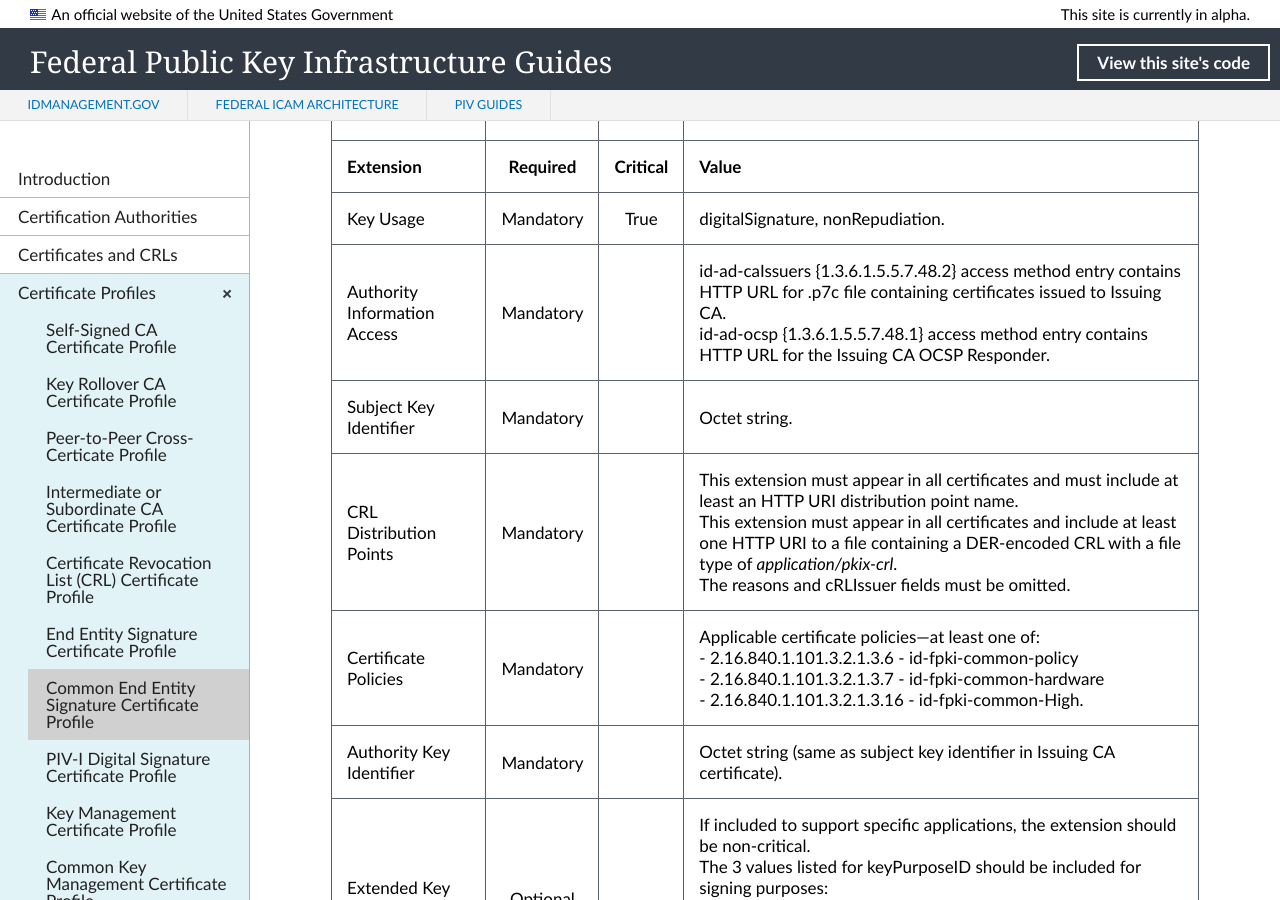
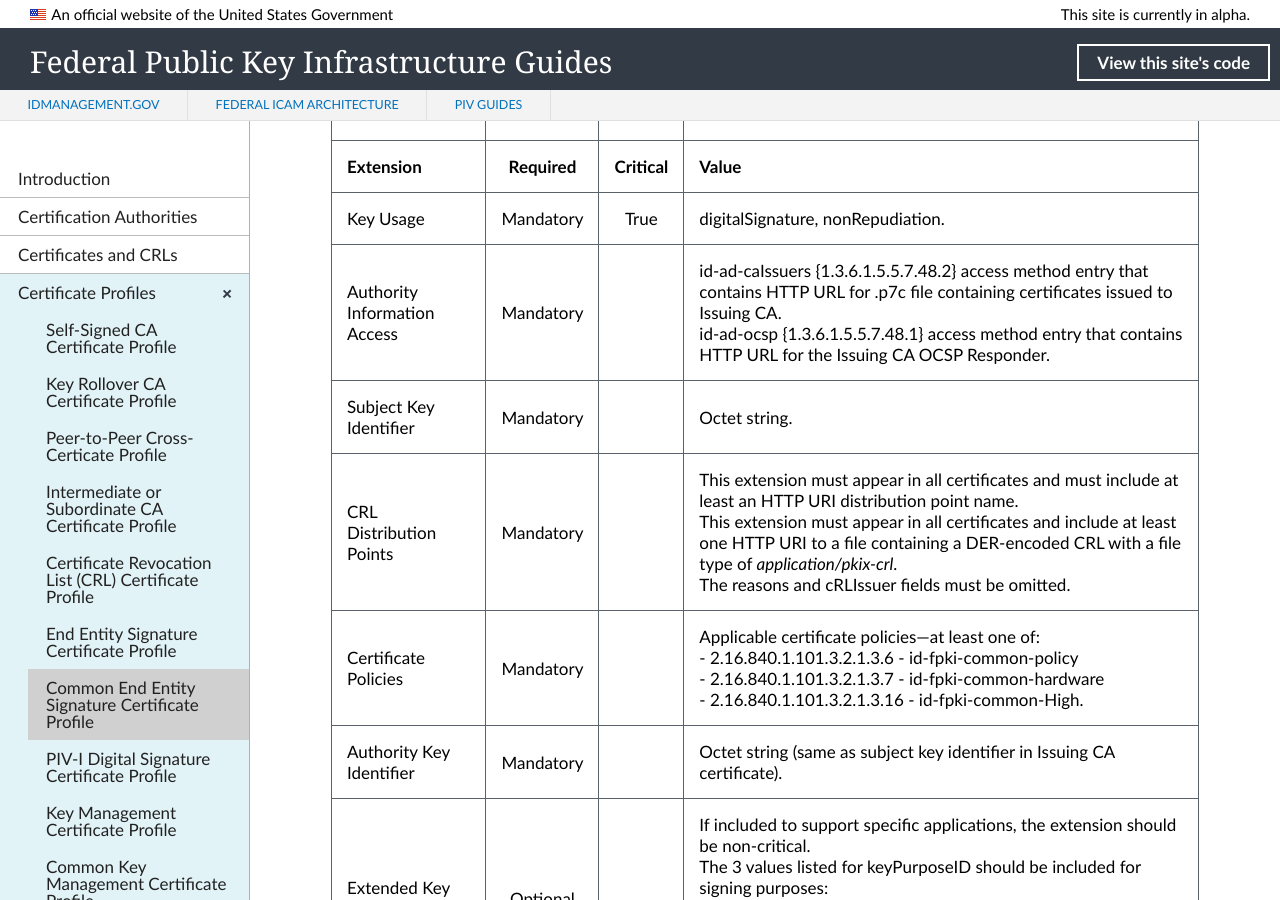
Before and after one commit to GSA/fpki-guides, a Jekyll site: the page built from _profiles/07_common_end_entity_sign.md, in a window 1280 px wide and 900 px high, scrolled down 1153 px. Built offline with Jekyll 4.4.1, drawn with Linux system fonts in a browser that asks for light colours; nearby versions of some CDN libraries; library files that are not in the unit come from our copies.

Commit message:
Update 07_common_end_entity_sign.md
Edit

```diff
--- a/_profiles/07_common_end_entity_sign.md
+++ b/_profiles/07_common_end_entity_sign.md
@@ -19,7 +19,7 @@
 |               |                 |              |                                       |
 | **Extension** |  **Required**   | **Critical** | **Value**                             |
 | Key Usage  | Mandatory | True |  digitalSignature, nonRepudiation. |
-| Authority Information Access   | Mandatory  |  | id-ad-caIssuers {1.3.6.1.5.5.7.48.2} access method entry contains HTTP URL for .p7c file containing certificates issued to Issuing CA.<BR>id-ad-ocsp {1.3.6.1.5.5.7.48.1} access method entry contains HTTP URL for the Issuing CA OCSP Responder. |
+| Authority Information Access   | Mandatory  |  | id-ad-caIssuers {1.3.6.1.5.5.7.48.2} access method entry that contains HTTP URL for .p7c file containing certificates issued to Issuing CA.<BR>id-ad-ocsp {1.3.6.1.5.5.7.48.1} access method entry that contains HTTP URL for the Issuing CA OCSP Responder. |
 | Subject Key Identifier   | Mandatory |  | Octet string.  |
 | CRL Distribution Points   | Mandatory |   |  This extension must appear in all certificates and must include at least an HTTP URI distribution point name.<br>This extension must appear in all certificates and include at least one HTTP URI to a file containing a DER-encoded CRL with a file type of _application/pkix-crl_.<br>The reasons and cRLIssuer fields must be omitted.<!--New statement created redundancy. Wendy needs to adjust 2 statements.--> |
 | Certificate Policies   | Mandatory  |  | Applicable certificate policies&mdash;at least one of:<BR>- 2.16.840.1.101.3.2.1.3.6 - id-fpki-common-policy<BR>- 2.16.840.1.101.3.2.1.3.7 - id-fpki-common-hardware<BR>- 2.16.840.1.101.3.2.1.3.16 - id-fpki-common-High. |
```
